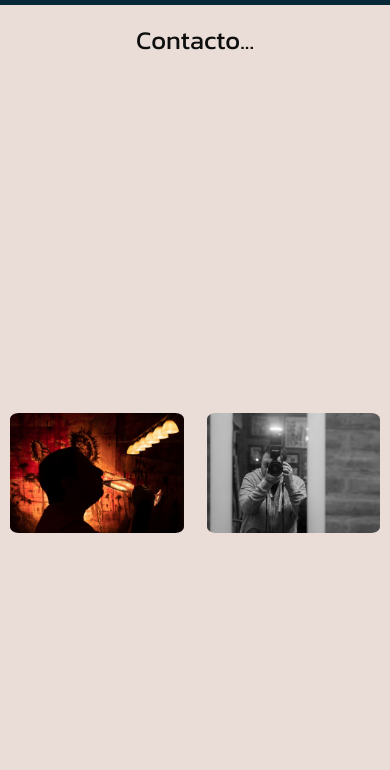
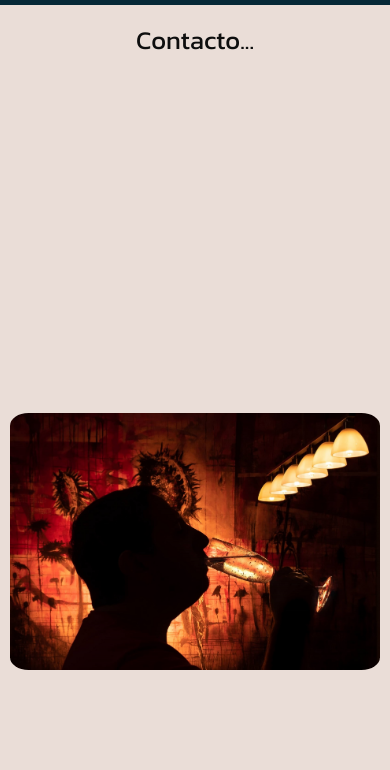
Before and after one commit to Muguesoft/Proyecto_Coder, a plain HTML site: page pages/contacto.html in a window 390 px wide. Shown: the part 74-844 px from the top of the page. Drawn offline with nearby package versions, Linux system fonts and the light colour scheme.

Commit message:
preentrega2

```diff
--- a/css/estilos.css
+++ b/css/estilos.css
@@ -484,6 +484,16 @@ p{
     padding: 5px;
   }
 
+  .container-contacto {
+    grid-template-columns: 1fr;
+    grid-template-rows: 1fr 1fr 1fr;
+    grid-auto-columns: 1fr;
+    grid-template-areas:
+      "foto1"
+      "foto2"
+      "area-contacto";
+  }
+
   .cristian-mouguelar{
     font-size: 1.2rem;
   }
@@ -529,18 +539,7 @@ p{
     padding-right: 10px;
   }
 
-
   .acordeon-total{
     width: 350px;
   }
-/*
-  .accordion-item{
-    width: 350px;
-    /* margin-right:auto;
-    margin-left: 10px;
-  }
-
-  .tarjeta{
-    margin: 10px;
-  }*/
 }
```
